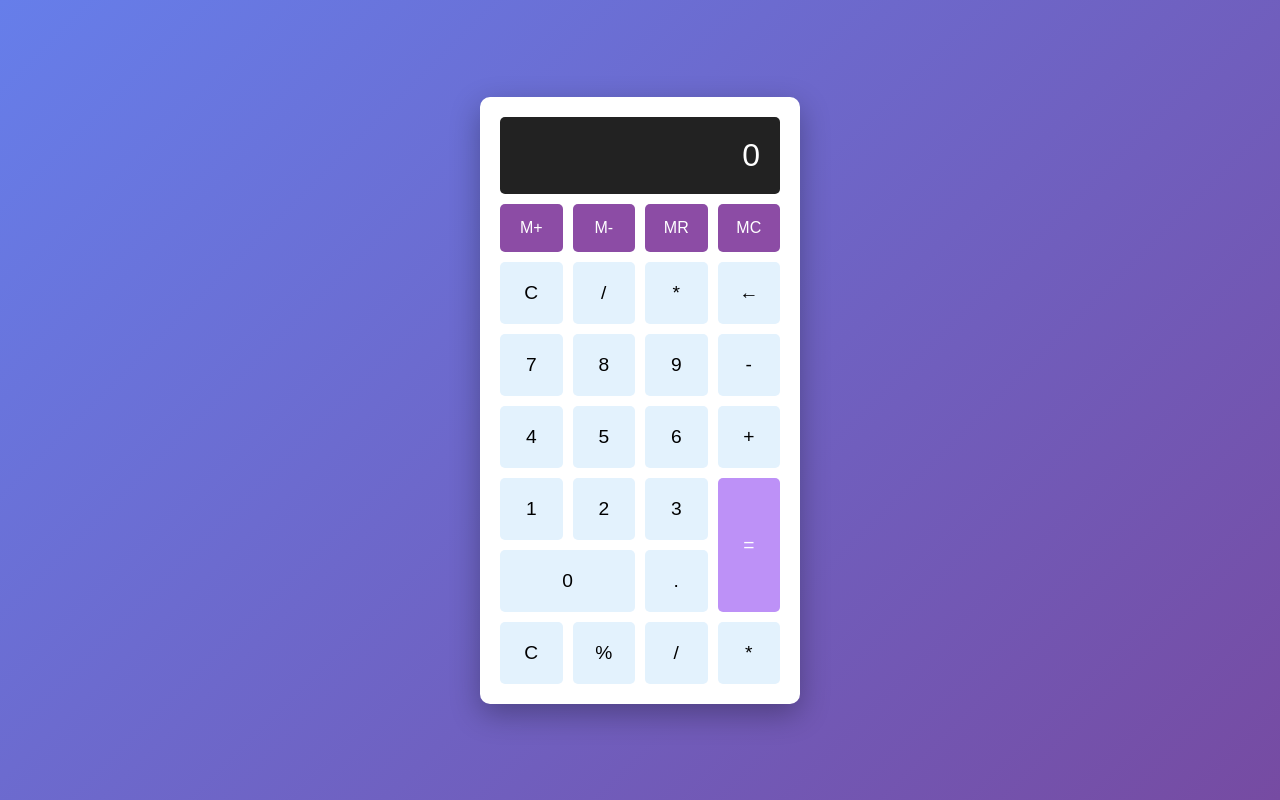
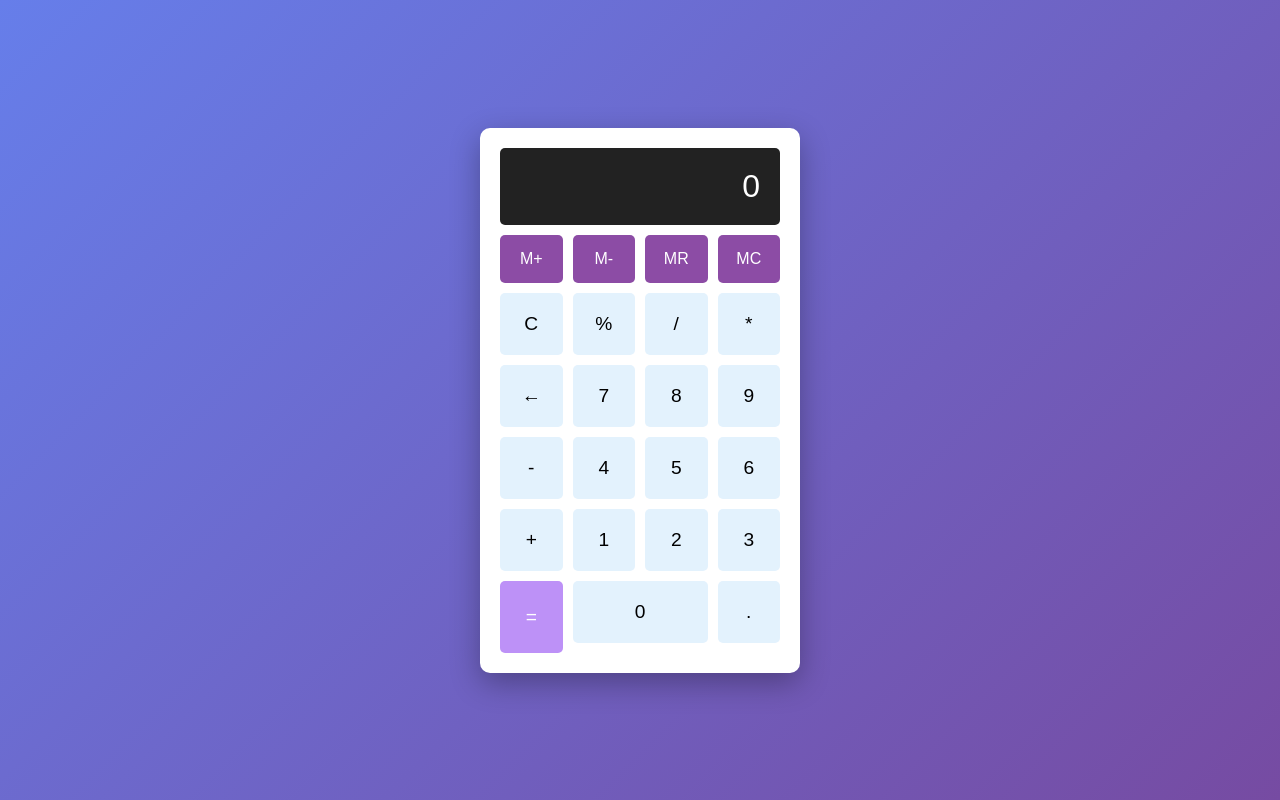
Before and after one commit to Ddddorothy/calculator, a plain HTML site: page index.html in a window 1280 px wide. Drawn offline with Linux system fonts and the light colour scheme.

Commit message:
Add percentage calculation button

```diff
--- a/index.html
+++ b/index.html
@@ -19,6 +19,7 @@
 
         <div class="buttons">
             <button onclick="clearDisplay()">C</button>
+            <button onclick="calculatePercentage()">%</button>
             <button onclick="appendToDisplay('/')">/</button>
             <button onclick="appendToDisplay('*')">*</button>
             <button onclick="deleteLast()">←</button>
@@ -41,10 +42,6 @@
             <button onclick="appendToDisplay('0')" class="zero">0</button>
             <button onclick="appendToDisplay('.')">.</button>
 
-            <button onclick="clearDisplay()">C</button>
-            <button onclick="calculatePercentage()">%</button>
-            <button onclick="appendToDisplay('/')">/</button>
-            <button onclick="appendToDisplay('*')">*</button>
         </div>
     </div>
     <script src="script.js"></script>
```
